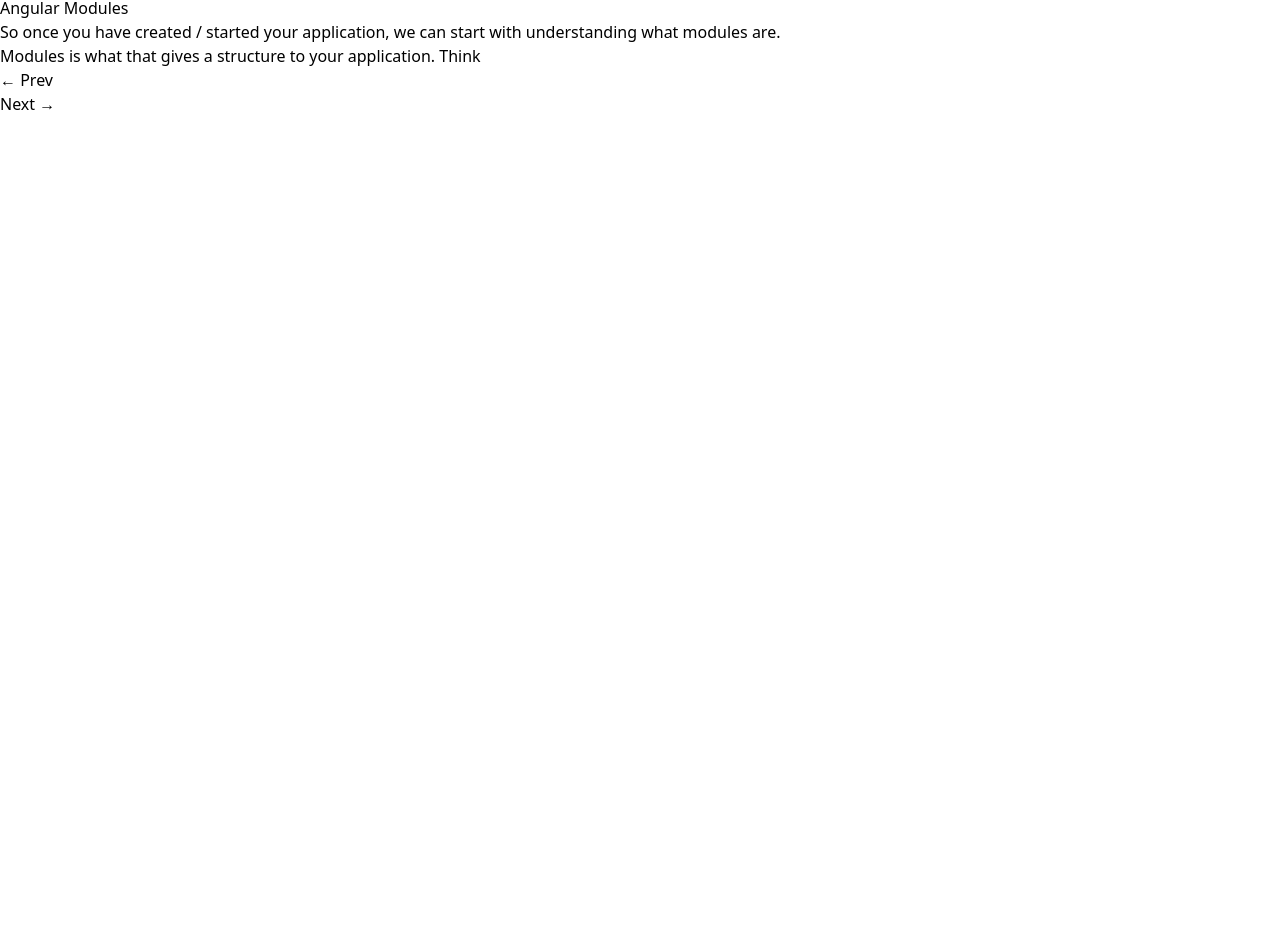
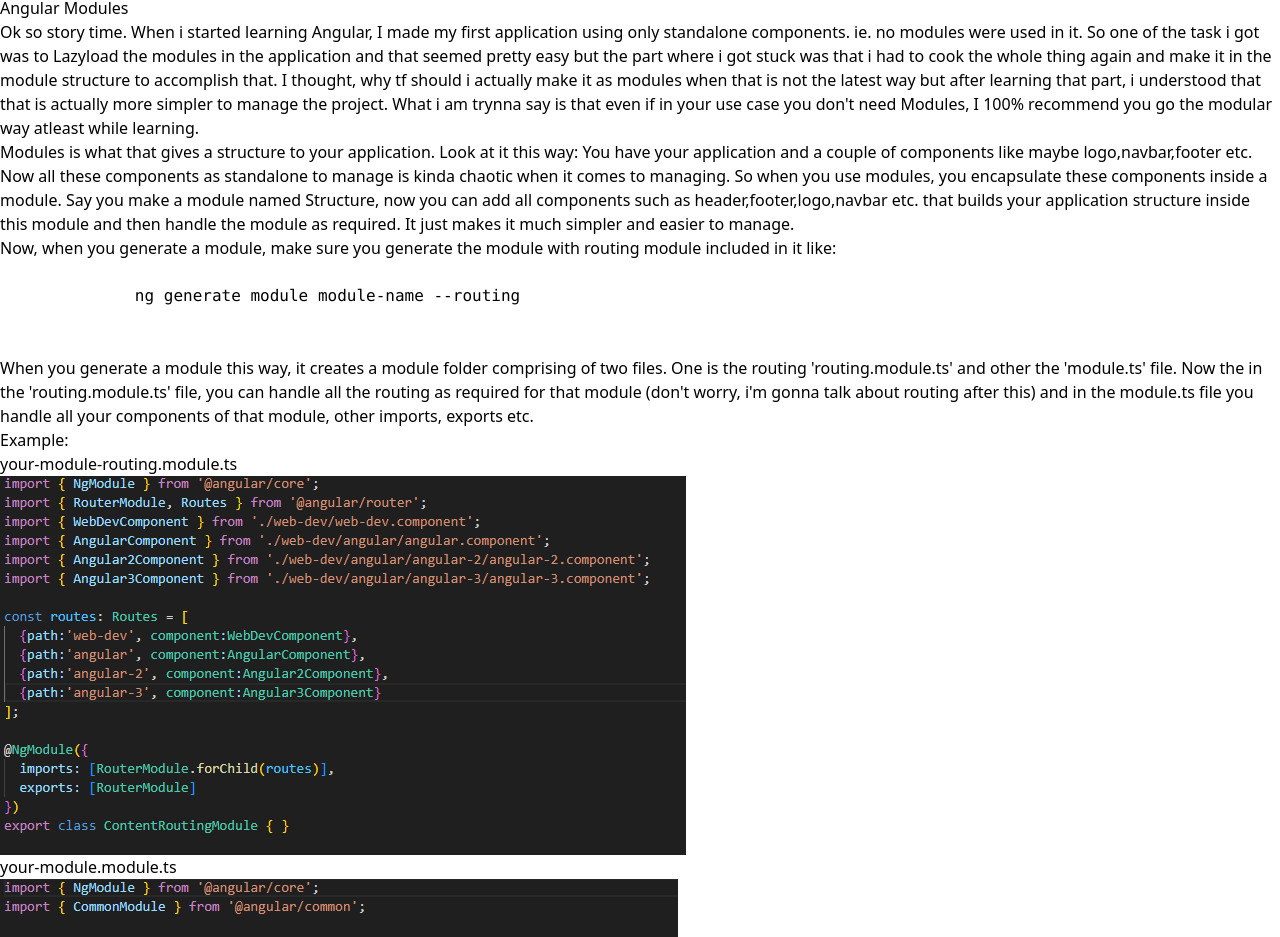
Before and after one commit to aaronchrisjo/cj-blogs, an Angular app: page /angular-3 in a window 1280 px wide. Shown: the part 176-1113 px from the top of the page. Before the commit the page ends 800 px from the top, so only its background shows below. Built offline with nearby package versions, Linux system fonts and the light colour scheme.

Commit message:
Angular module complete.

```diff
--- a/src/app/content/web-dev/angular/angular-3/angular-3.component.html
+++ b/src/app/content/web-dev/angular/angular-3/angular-3.component.html
@@ -4,8 +4,23 @@
         Angular Modules
     </p>
     <article class="mt-10 text-xl">
-        <p class="mb-6">So once you have created / started your application,  we can start with understanding what modules are.</p>
-        <p class="mb-6">Modules is what that gives a structure to your application. Think </p>
+        <p class="mb-6">Ok so story time. When i started learning Angular, I made my first application using only standalone components. ie. no modules were used in it. So one of the task i got was to Lazyload the modules in the application and that seemed pretty easy but the part where i got stuck was that i had to cook the whole thing again and make it in the module structure to accomplish that. I thought, why tf should i actually make it as modules when that is not the latest way but after learning that part, i understood that that is actually more simpler to manage the project. What i am trynna say is that even if in your use case you don't need Modules, I 100% recommend you go the modular way atleast while learning.</p>
+        <p class="mb-6">Modules is what that gives a structure to your application. Look at it this way: You have your application and a couple of components like maybe logo,navbar,footer etc. Now all these components as standalone to manage is kinda chaotic when it comes to managing. So when you use modules, you encapsulate these components inside a module. Say you make a module named Structure, now you can add all components such as header,footer,logo,navbar etc. that builds your application structure inside this module and then handle the module as required. It just makes it much simpler and easier to manage.</p>
+        <p class="mb-6">Now, when you generate a module, make sure you generate the module with routing module included in it like:</p>
+        <pre class="bg-gray-800 text-white inline px-2 py-1 whitespace-nowrap">
+            <code class="text-sm">
+              ng generate module module-name --routing
+            </code>
+        </pre>
+        <p class="mt-6 mb-6">When you generate a module this way, it creates a module folder comprising of two files. One is the routing 'routing.module.ts' and other the 'module.ts' file. Now the in the 'routing.module.ts' file, you can handle all the routing as required for that module (don't worry, i'm gonna talk about routing after this) and in the module.ts file you handle all your components of that module, other imports, exports etc.</p>
+        <p class="mb-6">Example:</p>
+        <ul class="list-decimal list-inside">
+            <li class="mb-6">your-module-routing.module.ts</li>
+            <img src="assets/routing-module.png" alt="" class="mb-6">
+            <li class="mb-6">your-module.module.ts</li>
+            <img src="assets/module.ts.png" alt="" class="mb-6">
+        </ul>
+        <p>So far, you must've got a basic idea of the whole structure or arrangment of an Angular application. If not, I recommend you check other resources as well because Angular is a framework where you cannot move forward without understanding the basics properly. Next we move to Routing and you need to have understood everything until written until now to move further.</p>
     </article>
 
 
```
Also changed, not shown: src/assets/module.ts.png (added), src/assets/routing-module.png (added).
